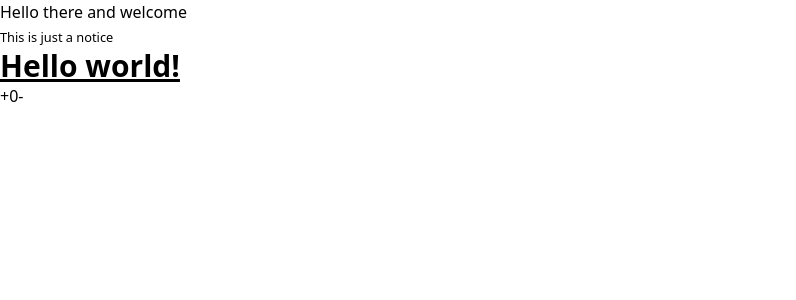
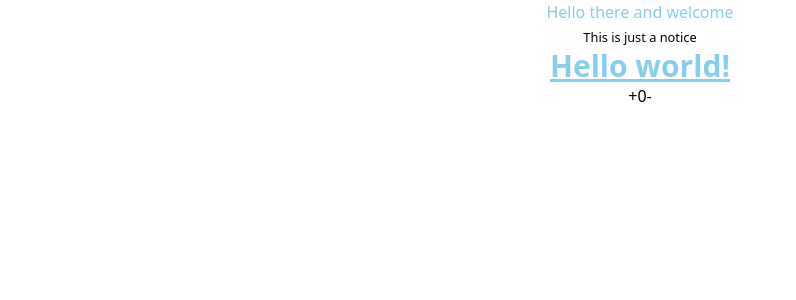
Before and after one commit to Alfredbis29/React-Todo-App-1, a React (Create React App) app: page / in a window 1280 px wide. Shown: the top 300 px of the page, without its empty margins (0-796 px from the left). Built offline with nearby package versions, Linux system fonts and the light colour scheme.

Commit message:
remove app.css in comment

```diff
--- a/src/App.css
+++ b/src/App.css
@@ -1,4 +1,4 @@
-/* .App {
+.App {
   text-align: center;
 }
 
@@ -37,4 +37,4 @@ h1{
   to {
     transform: rotate(360deg);
   }
-} */
+}
```
